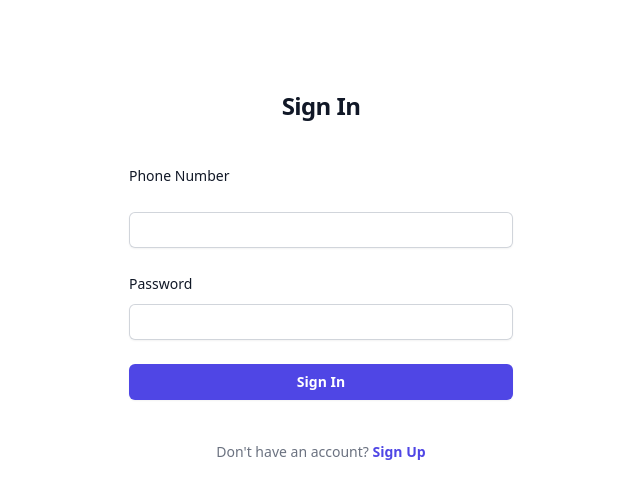
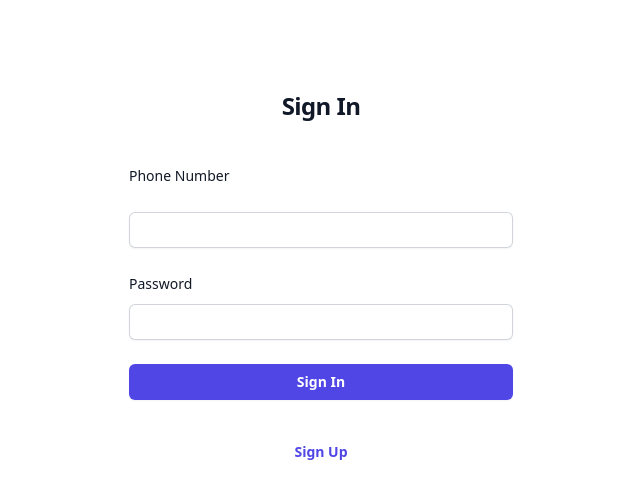
Before and after one commit to mozammalrahat/ecommerce, a Next.js app: page /login in a window 1280 px wide. Shown: the top 498 px of the page, without its empty margins (319-959 px from the left). Built offline with nearby package versions, Linux system fonts and the light colour scheme.

Commit message:
Linting error

```diff
--- a/pages/login.tsx
+++ b/pages/login.tsx
@@ -88,7 +88,6 @@ export default function LogIn() {
           </form>
 
           <p className="mt-10 text-center text-sm text-gray-500">
-            Don't have an account?{" "}
             <a
               href="\signup"
               className="font-semibold leading-6 text-indigo-600 hover:text-indigo-500"
```
